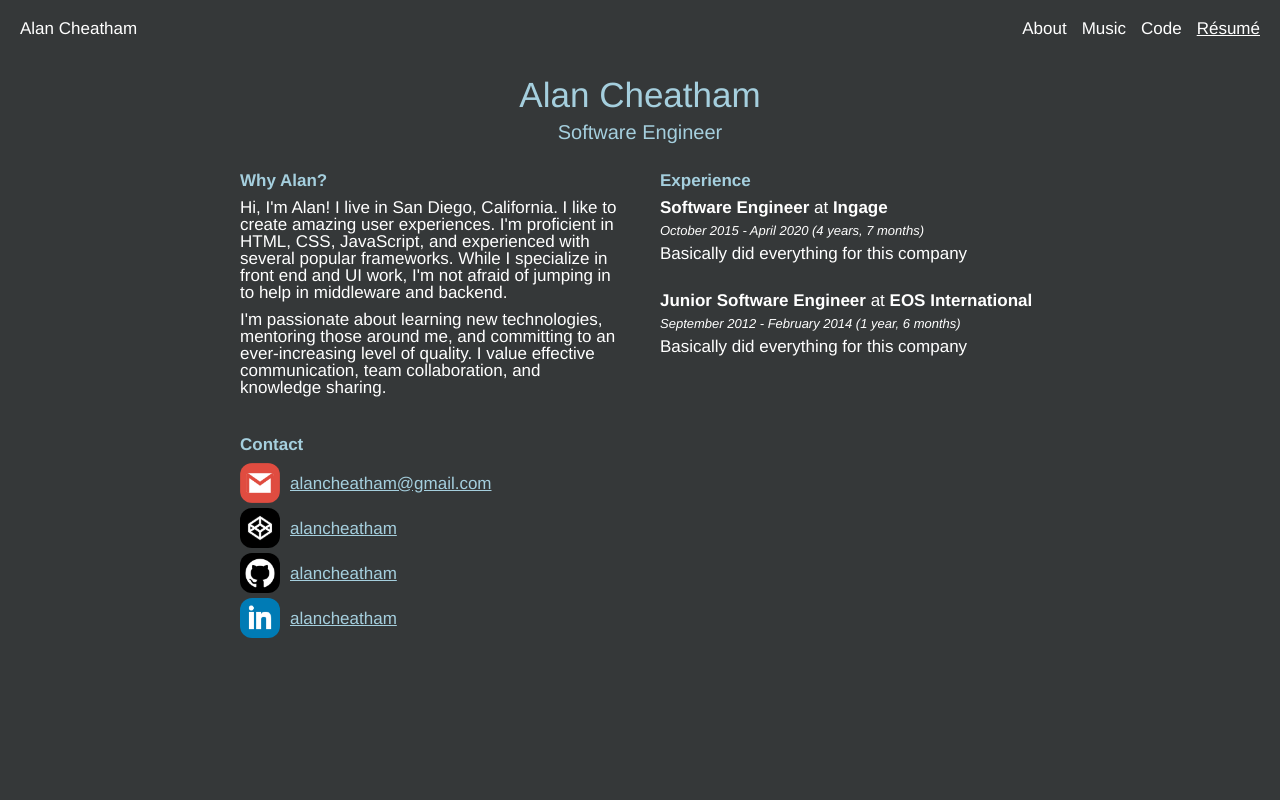
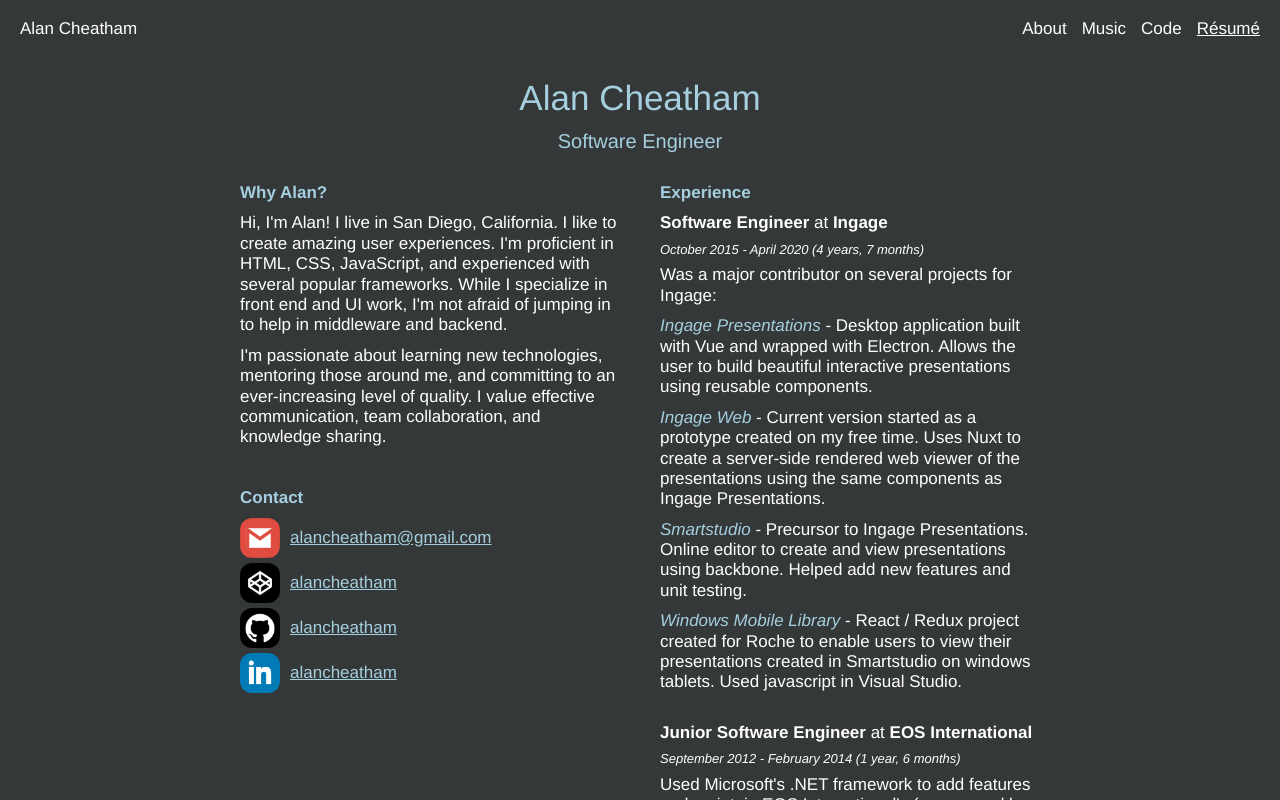
Before and after one commit to alancheatham/alancheatham.github.io, a Vue app: page /#/resume in a window 1280 px wide. Built offline with nearby package versions, Linux system fonts and the light colour scheme.

Commit message:
add experience

```diff
--- a/src/views/Resume.vue
+++ b/src/views/Resume.vue
@@ -35,7 +35,31 @@
               October 2015 - April 2020 (4 years, 7 months)
             </div>
             <div class="job__description">
-              Basically did everything for this company
+              Was a major contributor on several projects for Ingage:
+              <p>
+                <span class="ingage-project">Ingage Presentations</span> -
+                Desktop application built with Vue and wrapped with Electron.
+                Allows the user to build beautiful interactive presentations
+                using reusable components.
+              </p>
+              <p>
+                <span class="ingage-project">Ingage Web</span> - Current version
+                started as a prototype created on my free time. Uses Nuxt to
+                create a server-side rendered web viewer of the presentations
+                using the same components as Ingage Presentations.
+              </p>
+              <p>
+                <span class="ingage-project">Smartstudio</span> - Precursor to
+                Ingage Presentations. Online editor to create and view
+                presentations using backbone. Helped add new features and unit
+                testing.
+              </p>
+              <p>
+                <span class="ingage-project">Windows Mobile Library</span> -
+                React / Redux project created for Roche to enable users to view
+                their presentations created in Smartstudio on windows tablets.
+                Used javascript in Visual Studio.
+              </p>
             </div>
           </div>
           <div class="job">
@@ -46,7 +70,33 @@
               September 2012 - February 2014 (1 year, 6 months)
             </div>
             <div class="job__description">
-              Basically did everything for this company
+              Used Microsoft's .NET framework to add features and maintain EOS
+              International's (now owned by SirsiDynix) main product EOS.WEB.
+            </div>
+          </div>
+          <div class="job">
+            <div class="job__title"><b>Game Developer</b> at <b>Self</b></div>
+            <div class="job__date">
+              Ongoing
+            </div>
+            <div class="job__description">
+              Released two games on iOS and Android
+              <a
+                class="contact__item"
+                href="https://apps.apple.com/us/app/pivot-timing-game/id1507306708"
+                target="_blank"
+              >
+                <img class="icon" src="../assets/icons/pivot.png" />
+                <span class="icon__label">Pivot</span>
+              </a>
+              <a
+                class="contact__item"
+                href="https://apps.apple.com/us/app/poke-a-dot-reflex-game/id929419021"
+                target="_blank"
+              >
+                <img class="icon" src="../assets/icons/pokeadot.png" />
+                <span class="icon__label">Poke a Dot</span>
+              </a>
             </div>
           </div>
         </div>
@@ -78,7 +128,7 @@
         </a>
         <a
           class="contact__item"
-          href="https://codepen.io/alancheatham"
+          href="https://github.com/alancheatham"
           target="_blank"
         >
           <img class="icon" src="../assets/icons/github.png" />
@@ -109,6 +159,7 @@ export default {
   flex-direction column
   align-items center
   padding 20px
+  line-height 1.2
 
 header
   text-align center
@@ -133,14 +184,19 @@ p
 b
   font-weight bold
 
+.ingage-project
+  font-style italic
+  font-weight 300
+  color #a5cfde
+
 .job
   margin-bottom 30px
 
   &__date
     font-size 13px
-    font-style italic
     font-weight 300
     margin 8px 0
+    font-style italic
 
 .content
   width 100%
```
Also changed, not shown: src/assets/icons/pivot.png (added), src/assets/icons/pokeadot.png (added).
